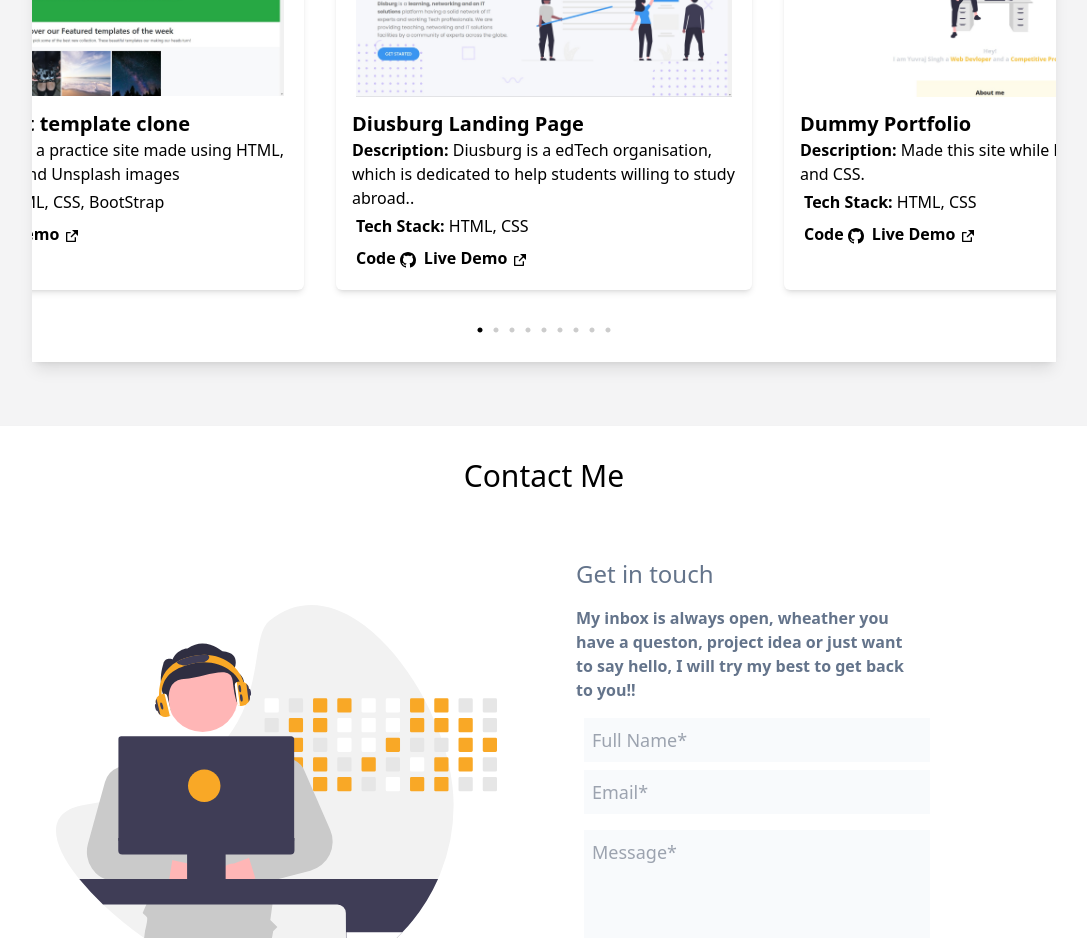
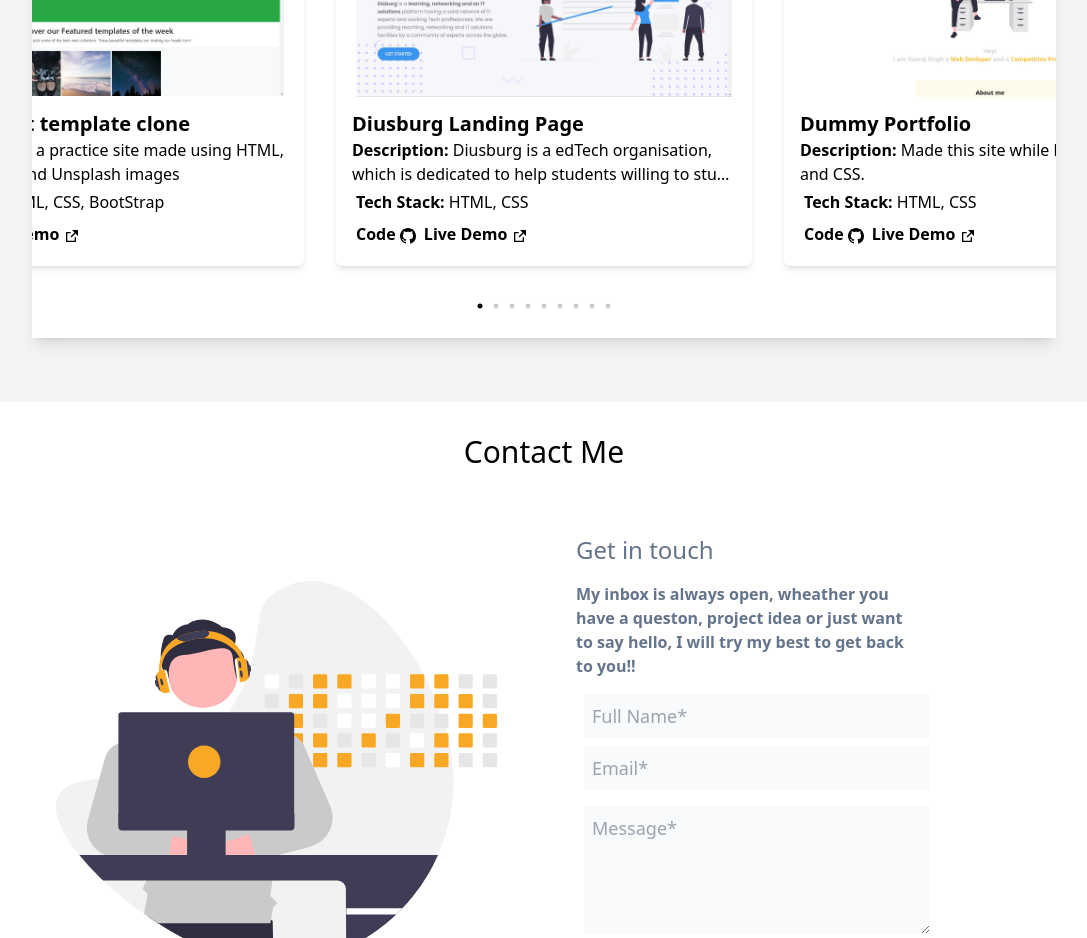
Before and after one commit to Yuvraj883/Yuvis-Portfolio, a React (Create React App) app: page / in a window 1280 px wide. Shown: the part 1920-2858 px from the top of the page, without its empty margins (96-1183 px from the left). Built offline with nearby package versions, Linux system fonts and the light colour scheme.

Commit message:
Fixed variable card size issue.

```diff
--- a/src/Components/SliderCard.jsx
+++ b/src/Components/SliderCard.jsx
@@ -7,10 +7,10 @@ function SliderCard(props) {
         <>
             <div className="md:flex hidden flex-col w-[1/4] m-4 shadow-md rounded-md p-4 bg-white">
                 <div className='h-48 w-96 p-1 mx-auto'>  <img src={props?.props?.coverImg} alt="Project Cover Img"
-                    className="h-auto w-auto object-fit " />
+                    className=" object-fit " />
                 </div>
                 <h1 className='font-semibold text-xl'>{props?.props?.title}</h1>
-                <p>
+                <p className='line-clamp-2'>
                     <b>Description: </b> {props?.props?.description}
                 </p>
                 <p className='p-1'>
```
